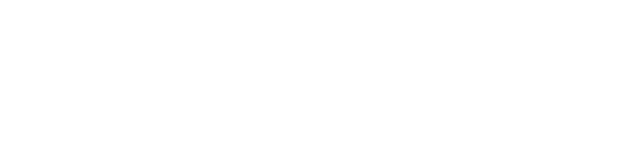
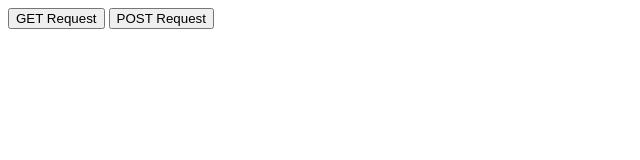
Before and after one commit to KBandipo/-Github-REST-API-Request-web-app, a plain HTML site: page index.html in a window 1280 px wide. Shown: the whole page, without its empty margins (0-640 px from the left). Drawn offline with Linux system fonts and the light colour scheme.

Commit message:
Add Get Request and Post Request Buttons

```diff
--- a/index.html
+++ b/index.html
@@ -5,5 +5,10 @@
     <meta name="viewport" content="width=device-width, initial-scale=1.0" />
     <title>GET AND POST REQUEST FROM GITHUB</title>
   </head>
-  <body></body>
+  <body>
+    <div>
+      <button>GET Request</button>
+      <button>POST Request</button>
+    </div>
+  </body>
 </html>
```
